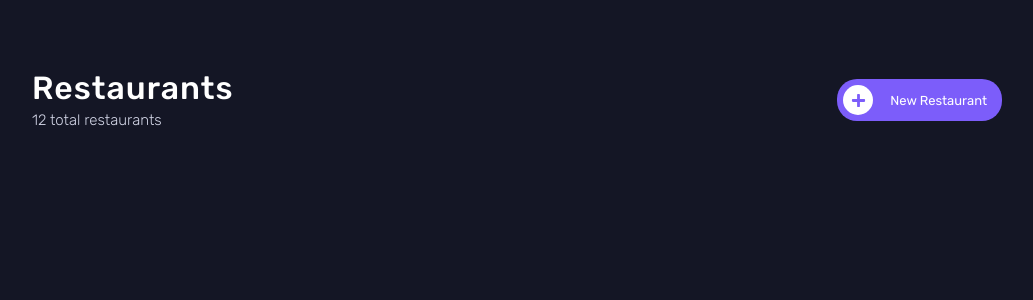
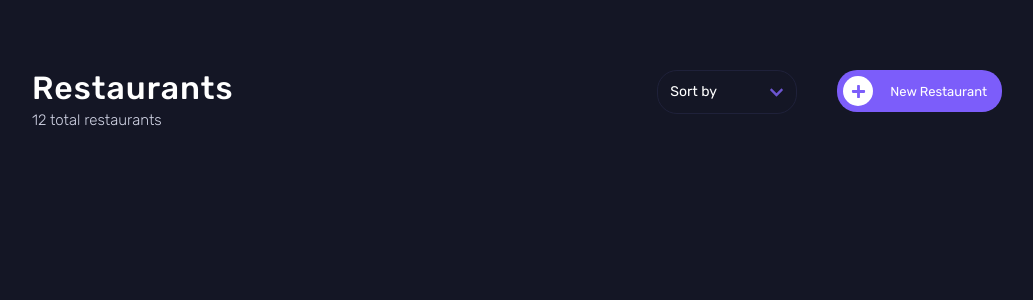
Before and after one commit to rooohaa/restaurant-finder, a Next.js app in the folder frontend/: page / in a window 1280 px wide. Shown: the top 300 px of the page, without its empty margins (123-1156 px from the left). Built offline with nearby package versions, Linux system fonts and the light colour scheme.

Commit message:
add Select component

```diff
--- a/frontend/app/components/Header/index.tsx
+++ b/frontend/app/components/Header/index.tsx
@@ -1,5 +1,6 @@
 import React from 'react';
 
+import { Select } from 'app/components';
 import { Container } from 'app/sc/Container';
 import { HeaderWrap } from './style';
 
@@ -16,6 +17,24 @@ const Header: React.FC<IProps> = ({ restaurantCount }) => {
                <p>{restaurantCount} total restaurants</p>
             </div>
 
+            <div className="controls">
+               <Select
+                  data={[
+                     {
+                        id: 1,
+                        value: 'Name',
+                     },
+                     {
+                        id: 2,
+                        value: 'Location',
+                     },
+                     {
+                        id: 3,
+                        value: 'Price',
+                     },
+                  ]}
+                  onSelect={(value) => console.log('Selected: ', value)}
+               />
                <button className="new-btn">
                   <div>
                      <img src="/icons/plus.svg" alt="Plus icon" />
@@ -23,6 +42,7 @@ const Header: React.FC<IProps> = ({ restaurantCount }) => {
 
                   <span>New Restaurant</span>
                </button>
+            </div>
          </Container>
       </HeaderWrap>
    );
--- a/frontend/app/components/Header/style.ts
+++ b/frontend/app/components/Header/style.ts
@@ -4,7 +4,7 @@ import styled from 'styled-components';
 const HeaderWrap = styled.header`
    ${Container} {
       display: flex;
-      align-items: center;
+      align-items: flex-start;
       justify-content: space-between;
    }
 
@@ -25,6 +25,11 @@ const HeaderWrap = styled.header`
          line-height: 19px;
       }
    }
+
+   div.controls {
+      display: flex;
+      align-items: flex-start;
+      column-gap: 40px;
 
       button {
          padding: 6px 15px 6px 6px;
@@ -67,6 +72,7 @@ const HeaderWrap = styled.header`
             line-height: 15px;
          }
       }
+   }
 `;
 
 export { HeaderWrap };
--- /dev/null
+++ b/frontend/app/components/Select/index.tsx
@@ -0,0 +1,55 @@
+import React, { useState } from 'react';
+
+import { SelectWrap } from './style';
+
+interface IItem {
+   id: number;
+   value: string;
+}
+
+interface IProps {
+   data: IItem[];
+   onSelect: (selectedItem: string) => void;
+}
+
+const Select: React.FC<IProps> = ({ data, onSelect }) => {
+   const [listActive, setListActive] = useState<boolean>(false);
+   const [selectedItem, setSelectedItem] = useState<string>('');
+
+   const handleSelect = (value) => {
+      setSelectedItem(value);
+      setListActive(false);
+
+      onSelect(value.toLowerCase());
+   };
+
+   return (
+      <SelectWrap>
+         <div
+            className="active-elem"
+            onClick={() => setListActive(!listActive)}
+         >
+            <span>{selectedItem ? selectedItem : 'Sort by'}</span>
+            <img
+               className={listActive && 'open'}
+               src="/icons/arrow-down.svg"
+               alt="Arrow down icon"
+            />
+         </div>
+
+         <ul className={listActive ? 'list-active' : ''}>
+            {data.map(({ id, value }) => (
+               <li
+                  key={id}
+                  className={selectedItem === value && 'item-active'}
+                  onClick={() => handleSelect(value)}
+               >
+                  {value}
+               </li>
+            ))}
+         </ul>
+      </SelectWrap>
+   );
+};
+
+export { Select };
--- /dev/null
+++ b/frontend/app/components/Select/style.ts
@@ -0,0 +1,78 @@
+import styled from 'styled-components';
+
+const SelectWrap = styled.div`
+   cursor: pointer;
+
+   width: 140px;
+
+   border: 1px solid #1f213a;
+   border-radius: 20px;
+
+   div.active-elem,
+   li {
+      height: 42px;
+      padding: 10px 12px;
+   }
+
+   div.active-elem {
+      display: flex;
+      align-items: center;
+      justify-content: space-between;
+
+      width: 100%;
+
+      span {
+         color: #fff;
+         font-size: 14px;
+         line-height: 16px;
+      }
+
+      img {
+         width: 15px;
+         height: 15px;
+         transition: transform 0.3s ease;
+
+         user-select: none;
+
+         &.open {
+            transform: rotate(180deg);
+         }
+      }
+   }
+
+   ul {
+      display: none;
+      flex-direction: column;
+
+      &.list-active {
+         display: flex;
+      }
+
+      li {
+         color: #fff;
+         font-size: 14px;
+         line-height: 16px;
+
+         display: flex;
+         align-items: center;
+         justify-content: flex-start;
+
+         transition: background-color 0.3s ease;
+
+         &.item-active {
+            background-color: #7c5df9;
+         }
+
+         &:hover {
+            background-color: #7c5df9;
+         }
+
+         &:last-child {
+            border-bottom-left-radius: 20px;
+            border-bottom-right-radius: 20px;
+         }
+      }
+   }
+`;
+
+export { SelectWrap };
--- a/frontend/app/components/index.ts
+++ b/frontend/app/components/index.ts
@@ -1,3 +1,4 @@
 // for named exports
 
 export { Header } from './Header';
+export { Select } from './Select';
--- a/frontend/app/pages/MainPage/index.tsx
+++ b/frontend/app/pages/MainPage/index.tsx
@@ -1,8 +1,6 @@
 import React from 'react';
 
 import { Header } from 'app/components';
-import { Container } from 'app/sc/Container';
-
 import { MainSection } from './style';
 
 const MainPage: React.FC = () => {
```
Also changed, not shown: frontend/public/icons/arrow-down.svg (added). Lines whose indentation alone changed are shown as unchanged.
